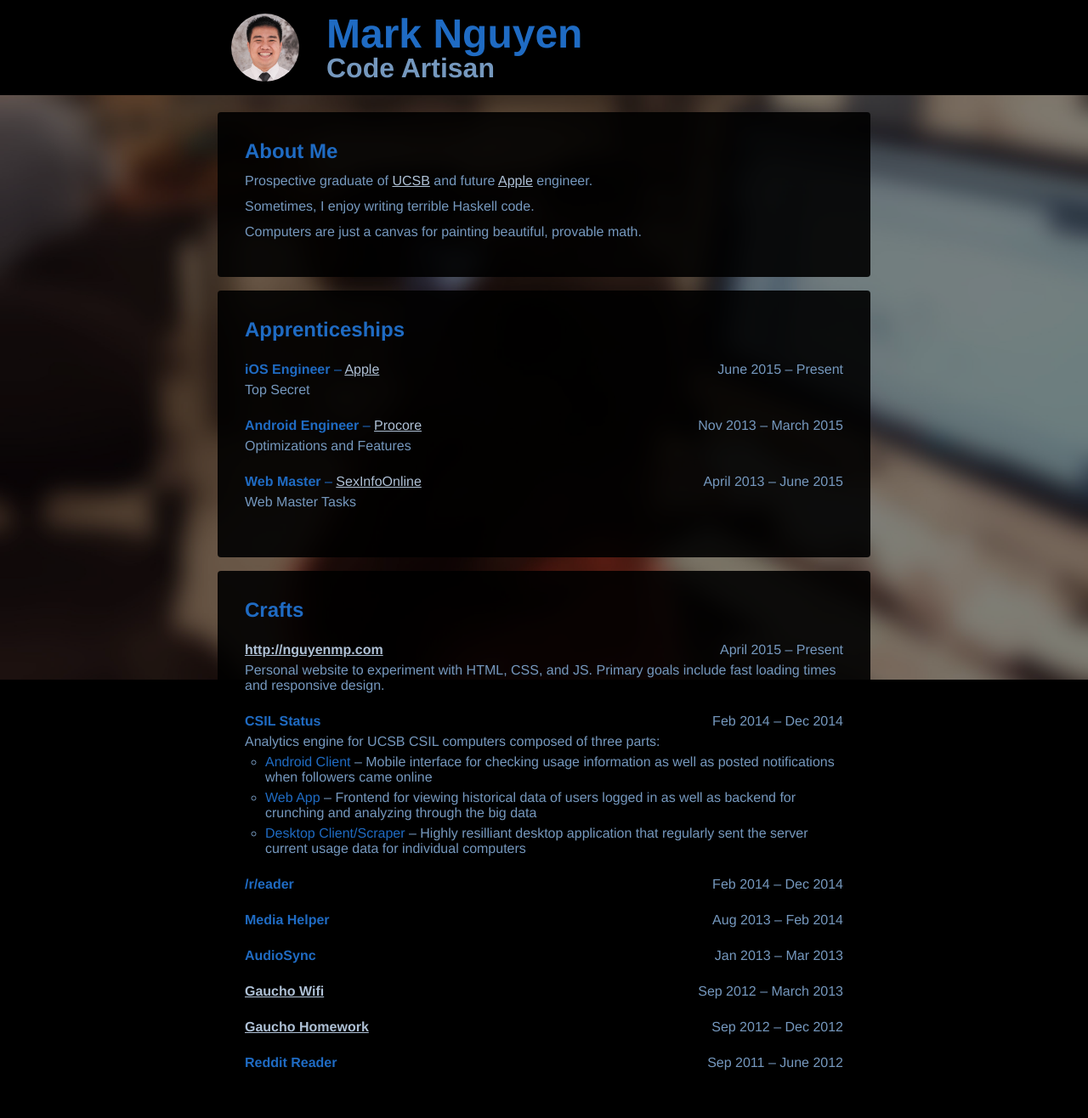
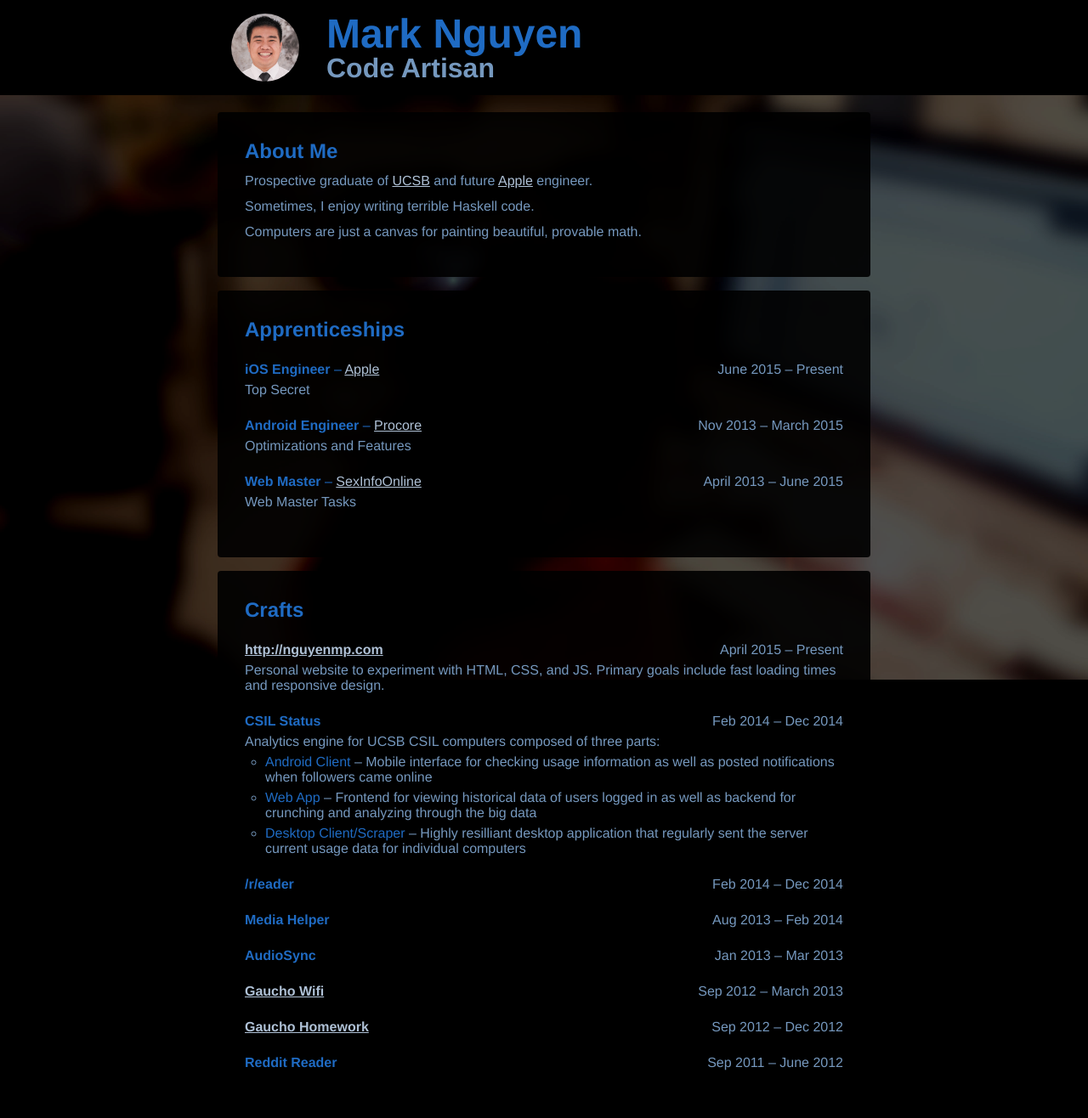
Before and after one commit to nguyenmp/mark-nguyen, a PHP site: page / in a window 1280 px wide. Shown: the whole page at 85% size. Run offline with PHP 8.4, Linux system fonts and the light colour scheme; some libraries are stand-ins or nearby versions.

Commit message:
Updated background image to be higher contrast and darker

```diff
--- a/main.css
+++ b/main.css
@@ -325,7 +325,7 @@ body {
   background-color: black; }
 
 #background {
-  background-image: url("IMG_20150310_2139456.jpg");
+  background-image: url("IMG_20150310_21394555.jpg");
   background-color: black;
   background-size: cover;
   background-position: center center;
--- a/scss/background.scss
+++ b/scss/background.scss
@@ -5,7 +5,7 @@ body {
 }
 
 #background {
-  background-image: url("IMG_20150310_2139456.jpg");
+  background-image: url("IMG_20150310_21394555.jpg");
   background-color: $background_primary;
   background-size: cover;
   background-position: center center;
```
Also changed, not shown: IMG_20150310_21394555.jpg (added).
